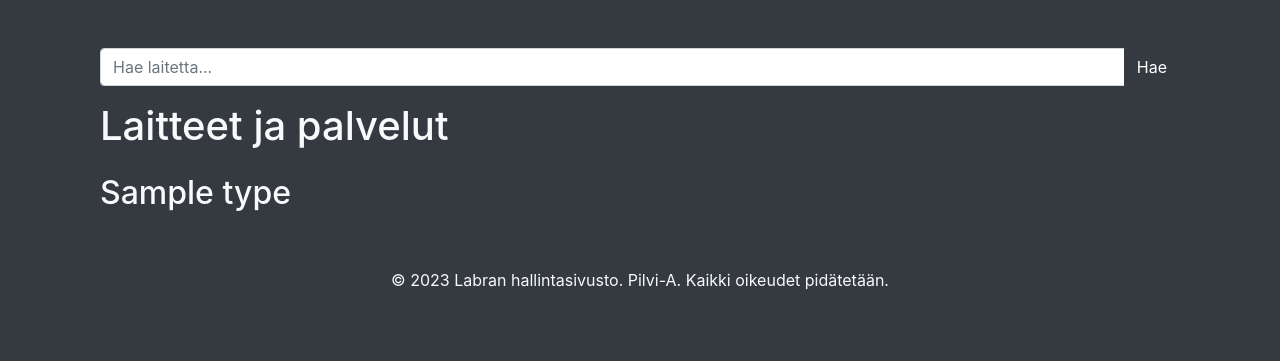
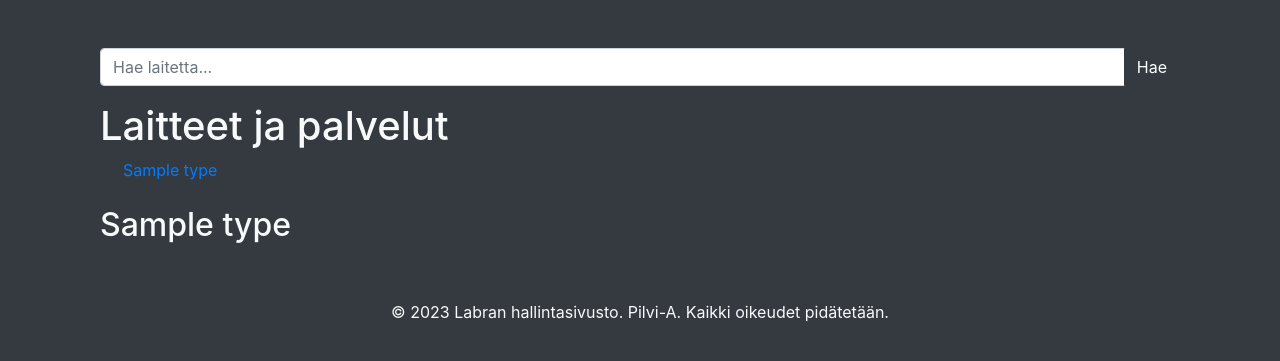
Before and after one commit to JarkkisN/verkonhallintasivu_tehtava, a Django app: template hallintaapp/templates/device_list.html in a window 1280 px wide. Shown: the part 56-417 px from the top of the page. Run offline with Django 4.2, Linux system fonts and the light colour scheme; data comes from the database, SQL or seed files in the repository; the template is opened without the code that fills it: values named after a table or form of the project are taken from there, most other values are stand-ins (such as "Sample title", 1, 10 or a date in 2020); some libraries are stand-ins or nearby versions.

Commit message:
navigointilaatiokoiden lisääminen

```diff
--- a/hallintaapp/templates/device_list.html
+++ b/hallintaapp/templates/device_list.html
@@ -17,9 +17,13 @@
                 </div>
             </form>
             <h1 class="text-light">Laitteet ja palvelut</h1>
-
+		  <div class="col-md-12">
+		  {% for type in device_types %}
+		  <a href="#{{ type }}" class="mx-2">{{ type }}</a>
+		  {% endfor %}
+		  </div>
              {% for type in device_types %}
-                <h2 class="text-light mt-4">{{ type }}</h2>
+                <h2 class="text-light mt-4" id="{{ type }}">{{ type }}</h2>
                 <div class="row">
                     {% for device in devices %}
                         {% if device.type == type %}
```
Also changed, not shown: other parts of hallintaapp/templates/device_list.html (+2 -0 lines).
